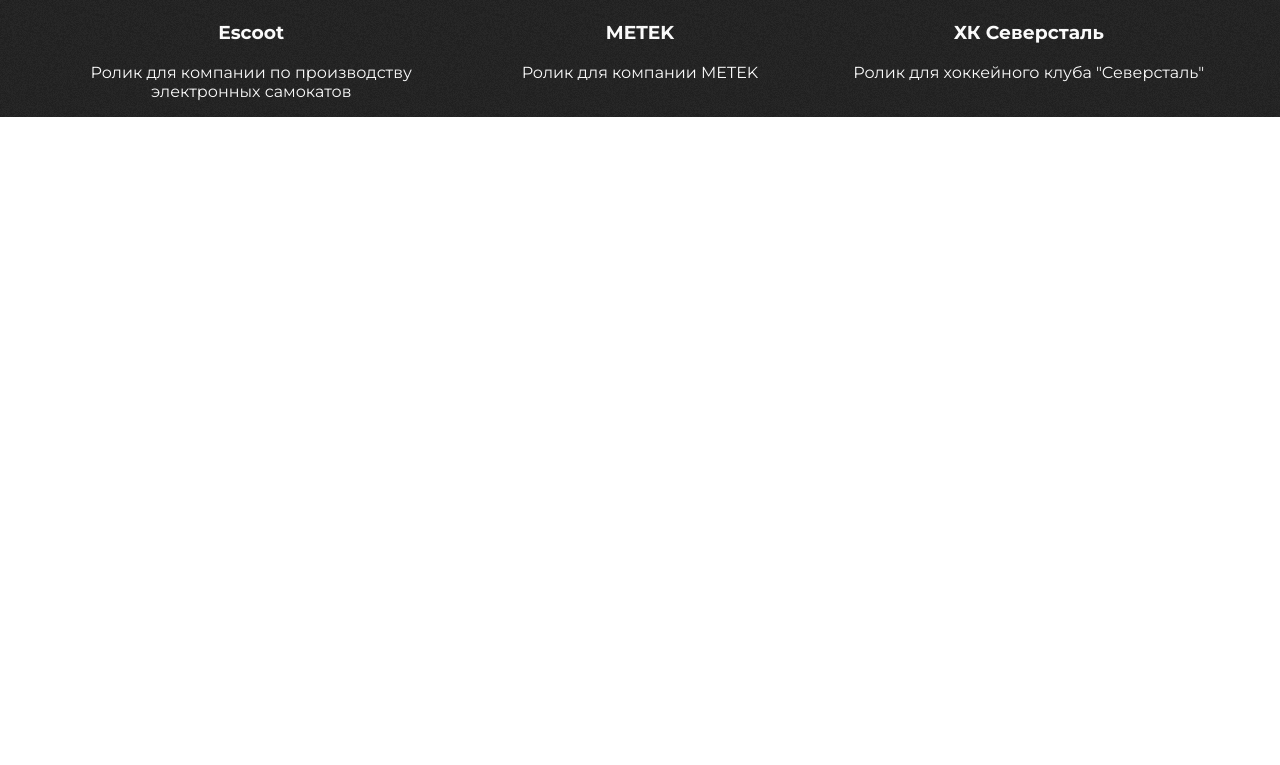
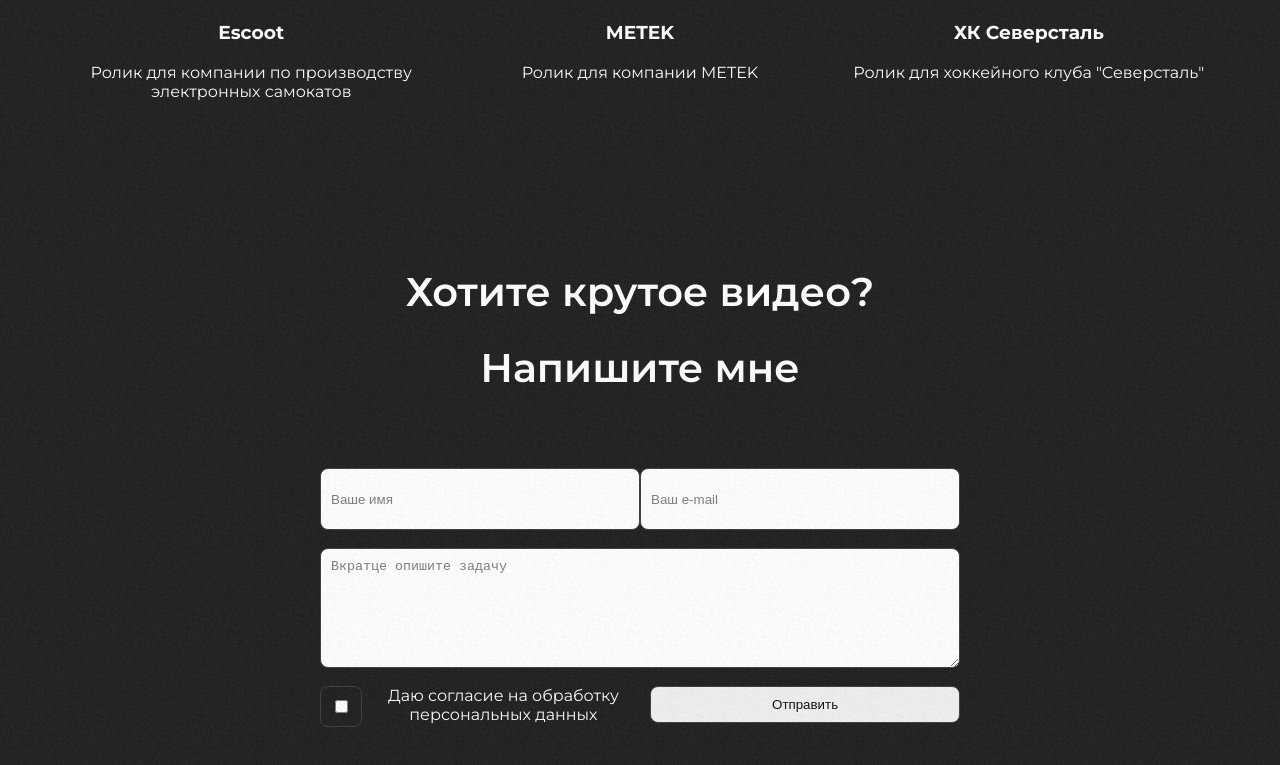
Before and after one commit to Sverkhchelovek92/Filament-Web, a React (Create React App) app: page / in a window 1280 px wide. Shown: the part 1849-2614 px from the top of the page. Before the commit the page ends 1966 px from the top, so only its background shows below. Built offline with nearby package versions, Linux system fonts and the light colour scheme.

Commit message:
feedback

```diff
--- a/src/App.css
+++ b/src/App.css
@@ -15,6 +15,10 @@
 a {
   text-decoration: none;
   color: inherit;
+}
+
+button {
+  cursor: pointer;
 }
 
 .header {
@@ -105,3 +109,90 @@
   aspect-ratio: 16 / 9;
   width: 100%;
 }
+
+/* Feedback Block */
+
+.main-feedback {
+  margin-top: 150px;
+}
+
+.main-feedback-title h1 {
+  font-size: 40px;
+  font-weight: 600;
+}
+
+.main-feedback-container {
+  max-width: 50%;
+  margin: auto;
+}
+
+.main-feedback-form form {
+  display: flex;
+  flex-direction: column;
+}
+
+.main-feedback-form-top {
+  margin-top: 50px;
+  display: flex;
+  justify-content: space-between;
+  margin-bottom: 18px;
+}
+
+.feedback-input-name,
+.feedback-input-email {
+  width: 48.42%;
+  border: 1px solid #323232;
+  border-radius: 8px;
+  height: 40px;
+  padding: 10px;
+}
+
+.feedback-input-text {
+  width: 100%;
+  border: 1px solid #323232;
+  border-radius: 8px;
+  box-sizing: border-box;
+  padding: 10px;
+  height: 120px;
+  text-align: left;
+  vertical-align: top;
+  margin-bottom: 18px;
+}
+
+.feedback-input-bottom {
+  display: flex;
+  justify-content: space-between;
+  margin-bottom: 150px;
+}
+
+.feedback-input-bottom-left {
+  display: flex;
+}
+
+.feedback-input-bottom-left,
+.feedback-input-bottom-right {
+  width: 48.42%;
+}
+
+.feedback-checkbox-div {
+  border: 1px solid #323232;
+  display: flex;
+  justify-content: center;
+  align-items: center;
+  padding: 10px;
+  box-sizing: border-box;
+  margin-right: 15px;
+  border-radius: 8px;
+  cursor: pointer;
+}
+
+.feedback-checkbox {
+  cursor: pointer;
+}
+
+.feedback-submit-btn {
+  border: 1px solid #323232;
+  width: 100%;
+  padding: 10px 0;
+  border-radius: 8px;
+}
--- /dev/null
+++ b/src/components/Feedback.js
@@ -0,0 +1,67 @@
+import React from 'react'
+
+function Feedback() {
+  return (
+    <div className="main-feedback">
+      <div className="main-feedback-container">
+        <div className="main-feedback-title">
+          <h1>Хотите крутое видео?</h1>
+          <h1>Напишите мне</h1>
+        </div>
+        <div className="main-feedback-form">
+          <form>
+            <div className="main-feedback-form-top">
+              <input
+                type="text"
+                className="feedback-input-name"
+                name="name"
+                placeholder="Ваше имя"
+                autoComplete="off"
+                required
+              ></input>
+              <input
+                type="text"
+                className="feedback-input-email"
+                name="email"
+                placeholder="Ваш e-mail"
+                autoComplete="off"
+                required
+              ></input>
+            </div>
+
+            <textarea
+              className="feedback-input-text"
+              name="text"
+              placeholder="Вкратце опишите задачу"
+              autoComplete="off"
+            ></textarea>
+            <div className="feedback-input-bottom">
+              <div className="feedback-input-bottom-left">
+                <label className="feedback-checkbox-div" for="personalData">
+                  <input
+                    type="checkbox"
+                    id="personalData"
+                    name="personal"
+                    value="check"
+                    className="feedback-checkbox"
+                  />
+                </label>
+
+                <div className="personal-data">
+                  Даю согласие на обработку персональных данных
+                </div>
+              </div>
+              <div className="feedback-input-bottom-right">
+                <button type="submit" className="feedback-submit-btn">
+                  Отправить
+                </button>
+              </div>
+            </div>
+          </form>
+        </div>
+      </div>
+    </div>
+  )
+}
+
+export default Feedback
--- a/src/pages/Home.js
+++ b/src/pages/Home.js
@@ -2,6 +2,7 @@
 import Header from '../components/Header'
 import Infoblock from '../components/Infoblock'
 import Worksblock from '../components/Worksblock'
+import Feedback from '../components/Feedback'
 
 function Home() {
   return (
@@ -9,6 +10,7 @@
       <Header />
       <Infoblock />
       <Worksblock />
+      <Feedback />
     </div>
   )
 }
```
